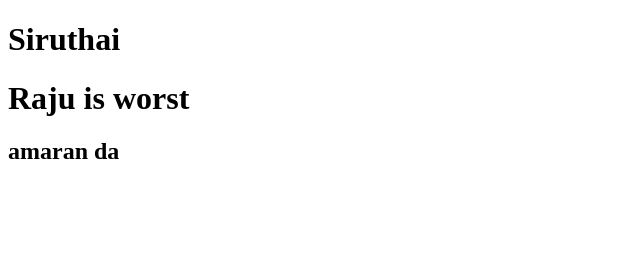
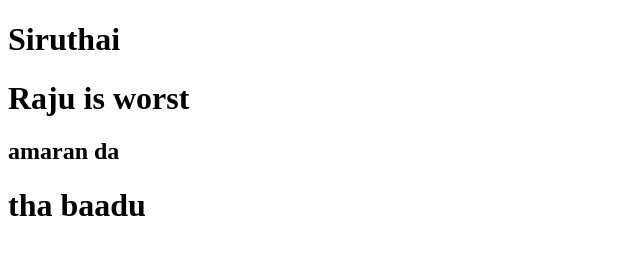
Before and after one commit to Sibihirithik13/samplerepo, a plain HTML site: page index.html in a window 1280 px wide. Shown: the whole page, without its empty margins (0-640 px from the left). Drawn offline with Linux system fonts and the light colour scheme.

Commit message:
fix : new word

```diff
--- a/index.html
+++ b/index.html
@@ -9,5 +9,6 @@
     <h1>Siruthai</h1>
     <h1>Raju is worst</h1>
     <h2>amaran da</h2>
+    <h1>tha baadu</h1>
 </body>
 </html>
```
